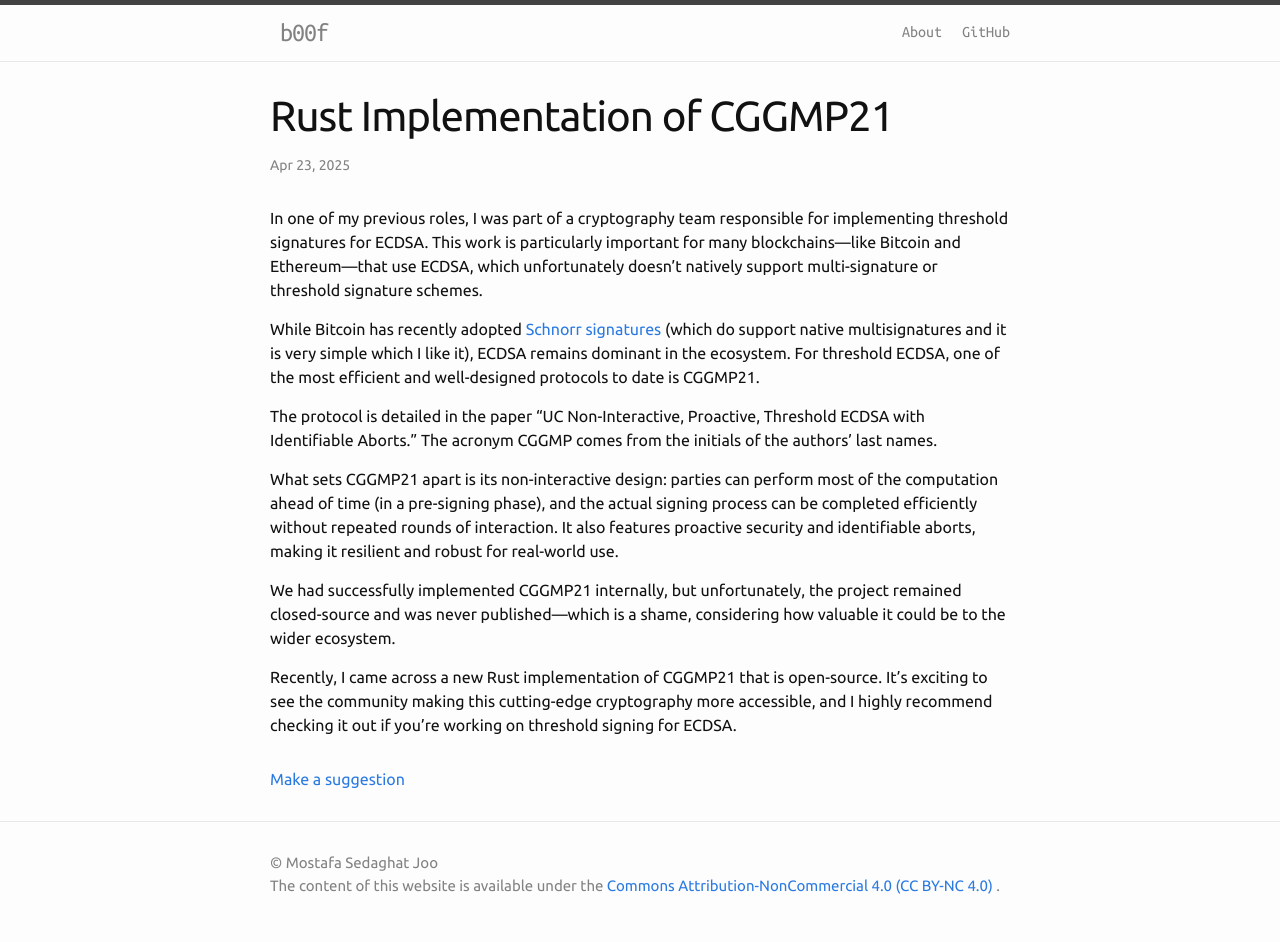
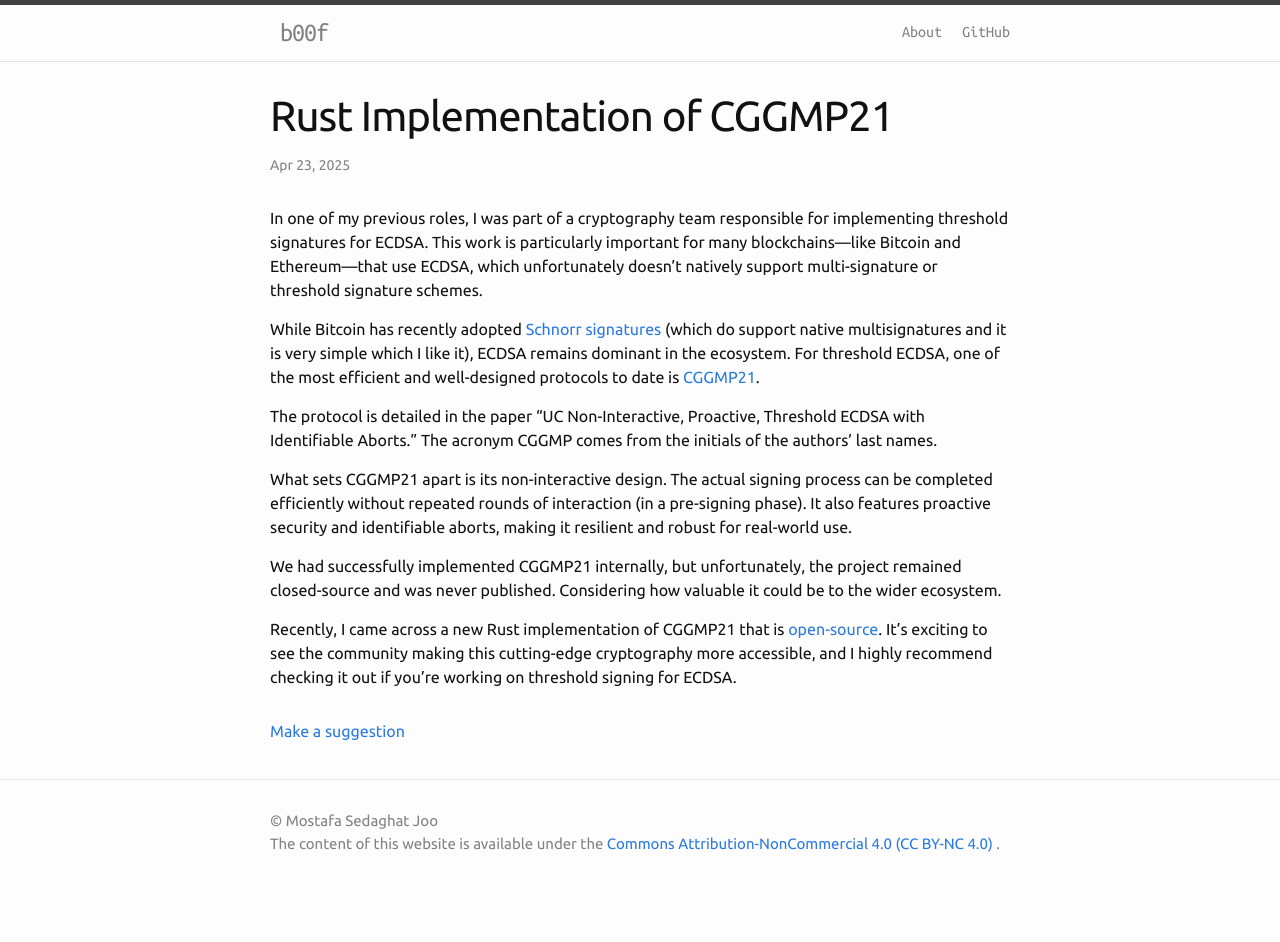
Before and after one commit to b00f/b00f.github.io, a Jekyll site: the page built from docs/_posts/2025-06-13-cggmp21-rust.md, in a window 1280 px wide. Built offline with Jekyll 4.4.1, drawn with Linux system fonts in a browser that asks for light colours; after the commit the page ends 900 px from its top, so only the background shows below that.

Commit message:
update CGGMP21 post

```diff
--- a/docs/_posts/2025-06-13-cggmp21-rust.md
+++ b/docs/_posts/2025-06-13-cggmp21-rust.md
@@ -9,14 +9,21 @@ In one of my previous roles, I was part of a cryptography team responsible for i
 This work is particularly important for many blockchains—like Bitcoin and Ethereum—that use ECDSA,
 which unfortunately doesn’t natively support multi-signature or threshold signature schemes.
 
-While Bitcoin has recently adopted [Schnorr signatures](https://en.wikipedia.org/wiki/Schnorr_signature) (which do support native multisignatures and it is very simple which I like it),
-ECDSA remains dominant in the ecosystem. For threshold ECDSA, one of the most efficient and well-designed protocols to date is CGGMP21.
+While Bitcoin has recently adopted [Schnorr signatures](https://en.wikipedia.org/wiki/Schnorr_signature)
+(which do support native multisignatures and it is very simple which I like it),
+ECDSA remains dominant in the ecosystem. For threshold ECDSA,
+one of the most efficient and well-designed protocols to date is [CGGMP21](https://eprint.iacr.org/2021/060.pdf).
 
 The protocol is detailed in the paper “UC Non-Interactive, Proactive, Threshold ECDSA with Identifiable Aborts.”
 The acronym CGGMP comes from the initials of the authors’ last names.
 
-What sets CGGMP21 apart is its non-interactive design: parties can perform most of the computation ahead of time (in a pre-signing phase), and the actual signing process can be completed efficiently without repeated rounds of interaction. It also features proactive security and identifiable aborts, making it resilient and robust for real-world use.
+What sets CGGMP21 apart is its non-interactive design.
+The actual signing process can be completed efficiently without repeated rounds of interaction (in a pre-signing phase).
+It also features proactive security and identifiable aborts, making it resilient and robust for real-world use.
 
-We had successfully implemented CGGMP21 internally, but unfortunately, the project remained closed-source and was never published—which is a shame, considering how valuable it could be to the wider ecosystem.
+We had successfully implemented CGGMP21 internally, but unfortunately, the project remained closed-source and
+was never published. Considering how valuable it could be to the wider ecosystem.
 
-Recently, I came across a new Rust implementation of CGGMP21 that is open-source. It's exciting to see the community making this cutting-edge cryptography more accessible, and I highly recommend checking it out if you're working on threshold signing for ECDSA.
+Recently, I came across a new Rust implementation of CGGMP21 that is [open-source](https://github.com/LFDT-Lockness/cggmp21).
+It's exciting to see the community making this cutting-edge cryptography more accessible,
+and I highly recommend checking it out if you're working on threshold signing for ECDSA.
```
